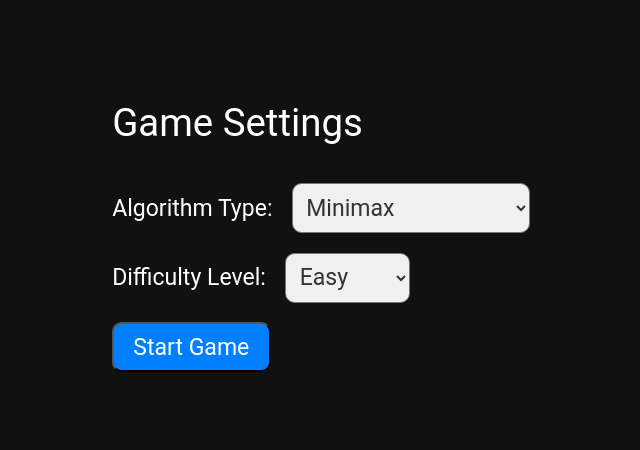
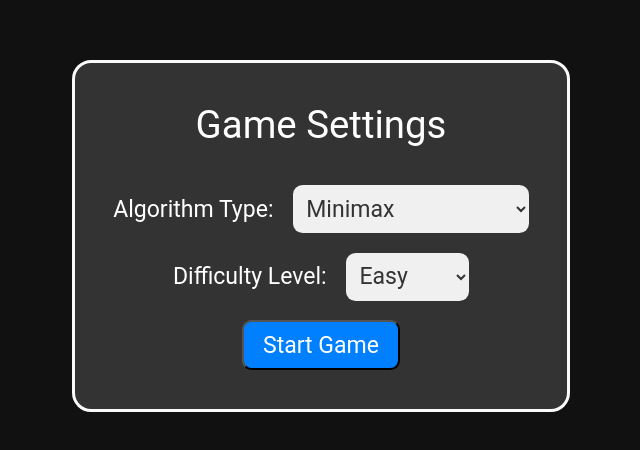
Before and after one commit to sherif3hassan/Connect-four, a React (Vite) app in the folder Frontend/: page / in a window 1280 px wide. Shown: the part 164-614 px from the top of the page, without its empty margins (319-959 px from the left). Built offline with nearby package versions, Linux system fonts and the light colour scheme.

Commit message:
style the settings page

```diff
--- a/Frontend/src/GameSettings.jsx
+++ b/Frontend/src/GameSettings.jsx
@@ -1,4 +1,3 @@
-import "./css/settingsStyle.css";
 import { difficultyConverter, getDifficulty } from "./utils";
 import { useNavigate } from "react-router-dom";
 import { useGameContext } from "./GameContext";
@@ -53,7 +52,7 @@ function GameSettings() {
   }
 
   return (
-    <div>
+    <div className='setting-container'>
       <h2 className='header'>Game Settings</h2>
       <div className='algoSelect'>
         <label>Algorithm Type:</label>
--- a/Frontend/src/css/gameSettings.css
+++ b/Frontend/src/css/gameSettings.css
@@ -1,6 +1,17 @@
 .header {
     font-size: 2rem;
     margin-bottom: 2rem;
+}
+
+.setting-container{
+    display: flex;
+    flex-direction: column;
+    justify-content: center;
+    align-items: center;
+    padding: 2rem;
+    border-radius: 1rem;
+    border: 0.2rem solid #fafafa;
+    background-color: #333;
 }
 
 .algoSelect,
@@ -20,12 +31,13 @@ select {
     border-radius: 0.5rem;
     background-color: #f0f0f0;
     color: #333;
+    border: none;
     cursor: pointer;
     transition: background-color 0.2s ease-in-out;
 }
 
 select:hover{
-    background-color: #e0e0e0;
+    background-color: rgb(199, 192, 192);
 }
 
 
--- a/Frontend/src/css/settingsStyle.css
+++ /dev/null
@@ -1,31 +0,0 @@
-.settings-container {
-  display: flex;
-  flex-direction: column;
-  justify-content: center;
-  align-items: center;
-  background-color: #789;
-  gap: 10px;
-}
-
-.settings-container h2 {
-  color: #111;
-  font-size: 1.5rem;
-  padding: 10px;
-}
-
-.settings-container select {
-    height: 40px;
-    border: none;
-    outline: none;
-    font-size: 1.2rem;
-    padding: 5px;
-    margin: 0 20px;
-    background-color: #111;
-    color: #789;
-}
-
-.start-btn {
-  width: 100%;
-  background-color: #9ab;
-  color: #111;
-}
```
Lines whose indentation alone changed are shown as unchanged.
